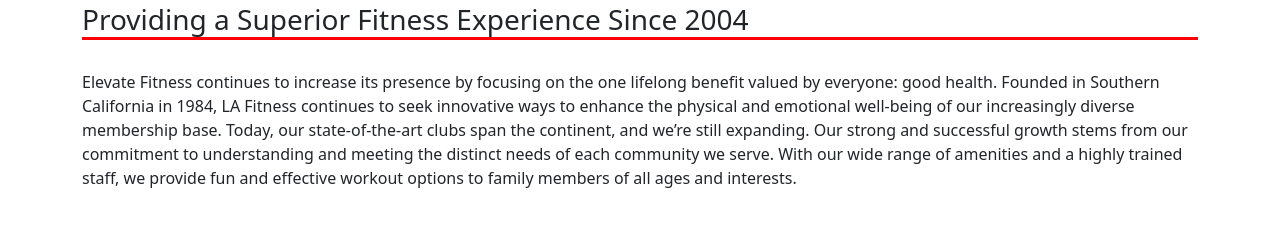
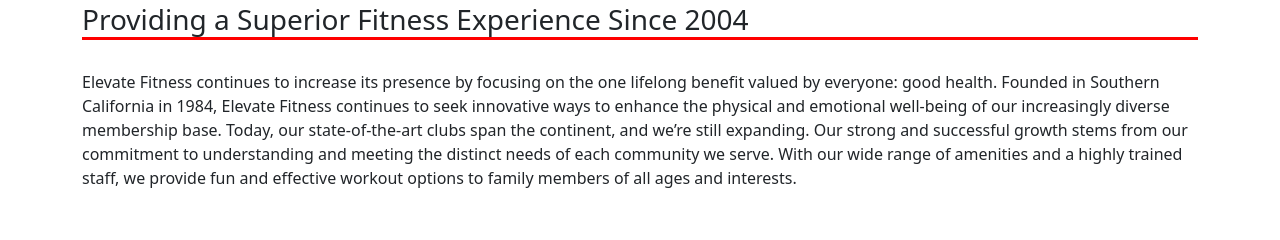
Before and after one commit to amrinder3242/ElevateFitness, a plain HTML site: page about.html in a window 1280 px wide. Shown: the part 263-503 px from the top of the page. Drawn offline with nearby package versions, Linux system fonts and the light colour scheme.

Commit message:
Commit by Amrinder

```diff
--- a/about.html
+++ b/about.html
@@ -52,7 +52,7 @@
           <h3 style="border: none; border-bottom: 3px solid rgb(255, 0, 0);">Providing a Superior Fitness Experience Since 2004</h3>
           <p style="margin-top: 30px; margin-bottom: 80px;">Elevate Fitness continues to increase its presence by focusing on the one lifelong benefit valued by everyone: good health.
 
-            Founded in Southern California in 1984, LA Fitness continues to seek innovative ways to enhance the physical and emotional well-being of our increasingly diverse membership base. Today, our state-of-the-art clubs span the continent, and we’re still expanding. Our strong and successful growth stems from our commitment to understanding and meeting the distinct needs of each community we serve. With our wide range of amenities and a highly trained staff, we provide fun and effective workout options to family members of all ages and interests.</p>
+            Founded in Southern California in 1984, Elevate Fitness continues to seek innovative ways to enhance the physical and emotional well-being of our increasingly diverse membership base. Today, our state-of-the-art clubs span the continent, and we’re still expanding. Our strong and successful growth stems from our commitment to understanding and meeting the distinct needs of each community we serve. With our wide range of amenities and a highly trained staff, we provide fun and effective workout options to family members of all ages and interests.</p>
 
 
             <div id="carouselExampleSlidesOnly" class="carousel slide about_carousal" data-bs-ride="carousel" data-bs-interval=2200>
```
